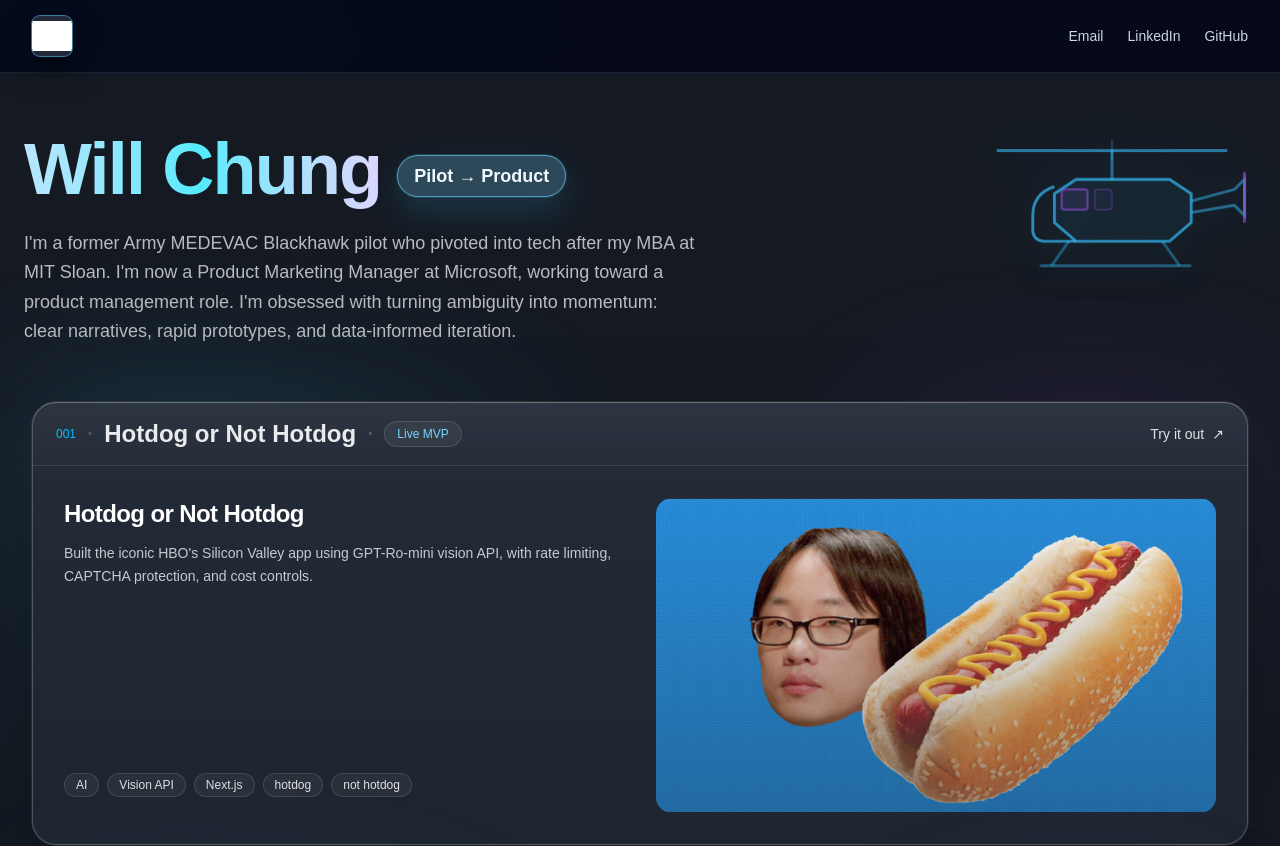
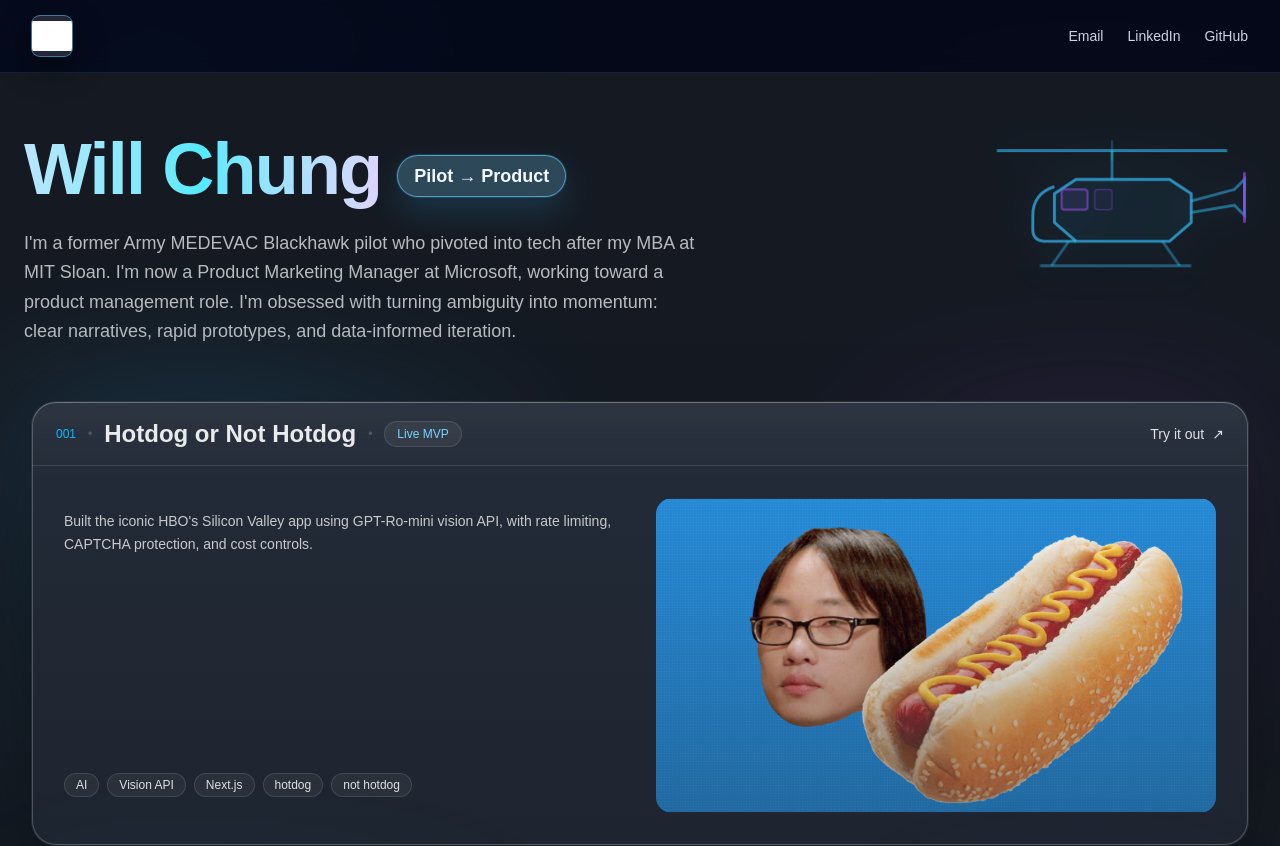
Before and after one commit to willc121/pm-pivot, a Next.js app: page / in a window 1280 px wide. Shown: the top 846 px of the page. Built offline with nearby package versions, Linux system fonts and the light colour scheme; grey boxes are pictures that could not be loaded.

Commit message:
card title adjustment

```diff
--- a/src/components/StackedProjects.tsx
+++ b/src/components/StackedProjects.tsx
@@ -229,7 +229,7 @@ export default function StackedProjects() {
                                 isActive ? "text-white" : "text-white/90"
                               }`}
                             >
-                              {p.title}
+
                             </h3>
                             <p
                               className={`mt-3 text-sm leading-relaxed transition-colors duration-300 ${
```
